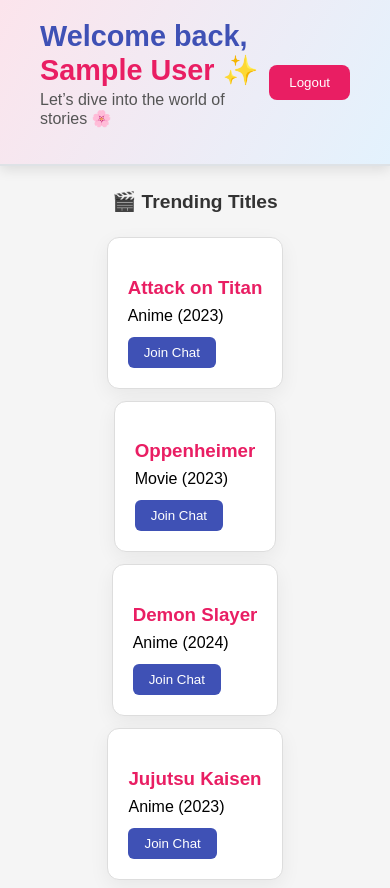
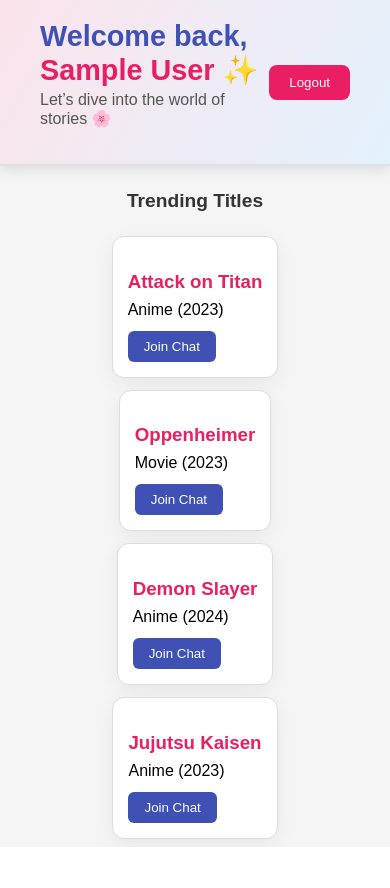
Before and after one commit to thanosshawn/cinespeak, a React (Create React App) app: page / in a window 390 px wide. After the commit the page ends 847 px from the top, so only its background shows below. Built offline with nearby package versions, Linux system fonts and the light colour scheme; no server answers; sample sign-in values are in the browser's storage.

Commit message:
responsive

```diff
--- a/src/components/Header.jsx
+++ b/src/components/Header.jsx
@@ -5,7 +5,11 @@
 export default function Header({ user, onLogout }) {
   return (
     <header className="dashboard-header">
-      <div className="welcome-text">
+      <div
+        className="welcome-text"
+        style={{
+          width: "100%",
+        }}>
         <h1>Welcome back, <span>{user.displayName}</span> ✨</h1>
         <p>Let’s dive into the world of stories 🌸</p>
       </div>
--- a/src/components/TitleCard.jsx
+++ b/src/components/TitleCard.jsx
@@ -13,15 +13,15 @@
   return (
     <div
       style={{
-        background: "#ffffff",
-        border: "1px solid #ddd",
-        borderRadius: "12px",
-        padding: "20px",
-        boxShadow: "0 6px 20px rgba(0,0,0,0.06)",
-        transition: "transform 0.3s ease",
+        background: '#ffffff',
+        border: '1px solid #ddd',
+        borderRadius: '12px',
+        padding: '15px', // Reduced padding for smaller screens
+        boxShadow: '0 6px 20px rgba(0,0,0,0.06)',
+        transition: 'transform 0.3s ease',
       }}
-      onMouseEnter={(e) => e.currentTarget.style.transform = "scale(1.03)"}
-      onMouseLeave={(e) => e.currentTarget.style.transform = "scale(1)"}
+      onMouseEnter={(e) => (e.currentTarget.style.transform = 'scale(1.03)')}
+      onMouseLeave={(e) => (e.currentTarget.style.transform = 'scale(1)')}
     >
       <h3 style={{ color: "#e91e63", marginBottom: "8px" }}>{title.name}</h3>
       <p style={{ margin: 0 }}>{title.genre} ({title.year})</p>
--- a/src/pages/Dashboard.jsx
+++ b/src/pages/Dashboard.jsx
@@ -27,7 +27,7 @@
       <Header user={user} onLogout={handleLogout} />
 
       <main className="dashboard-content">
-        <h2 className="section-title">🎬 Trending Titles</h2>
+        <h2 className="section-title">Trending Titles</h2>
         <div className="title-grid">
           {mockTitles.map((title) => (
             <TitleCard key={title.id} title={title} />
```
Also changed, not shown: 1 other file (tests, documents, lock files or other folders).
